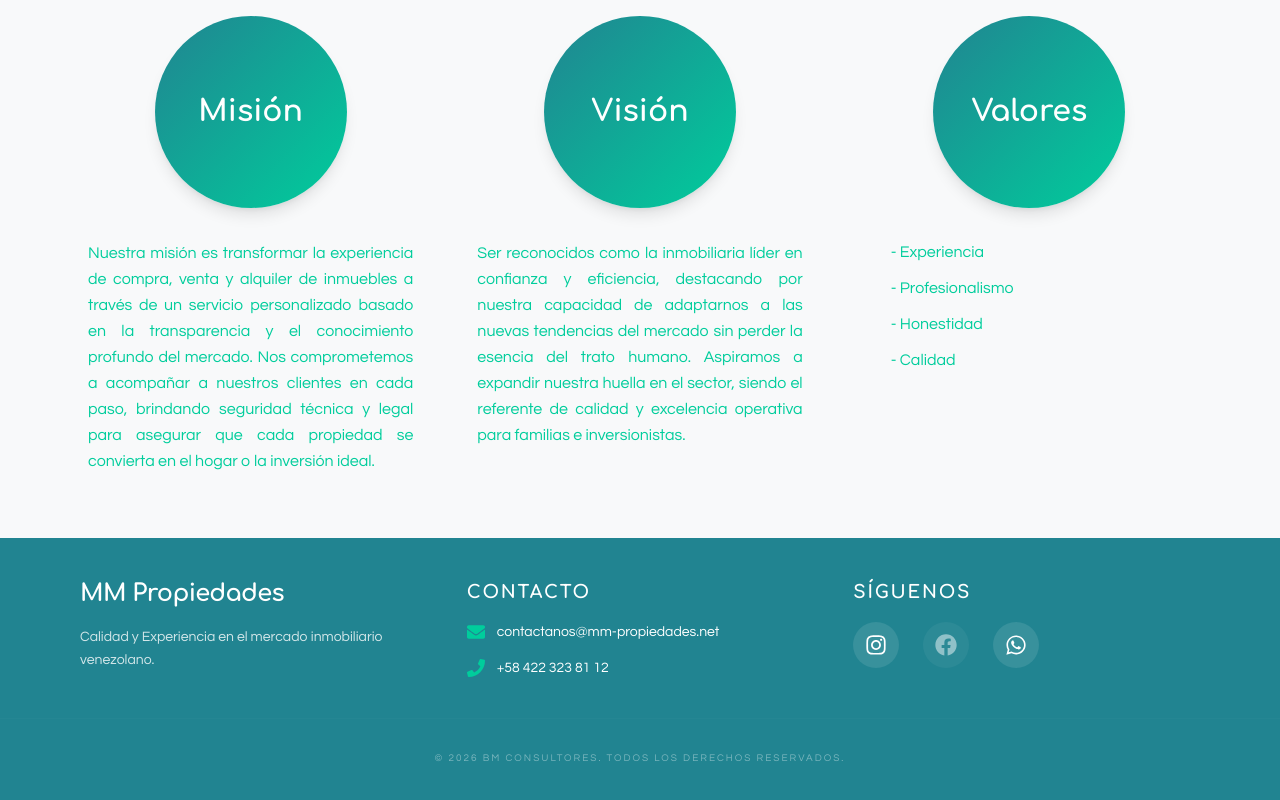
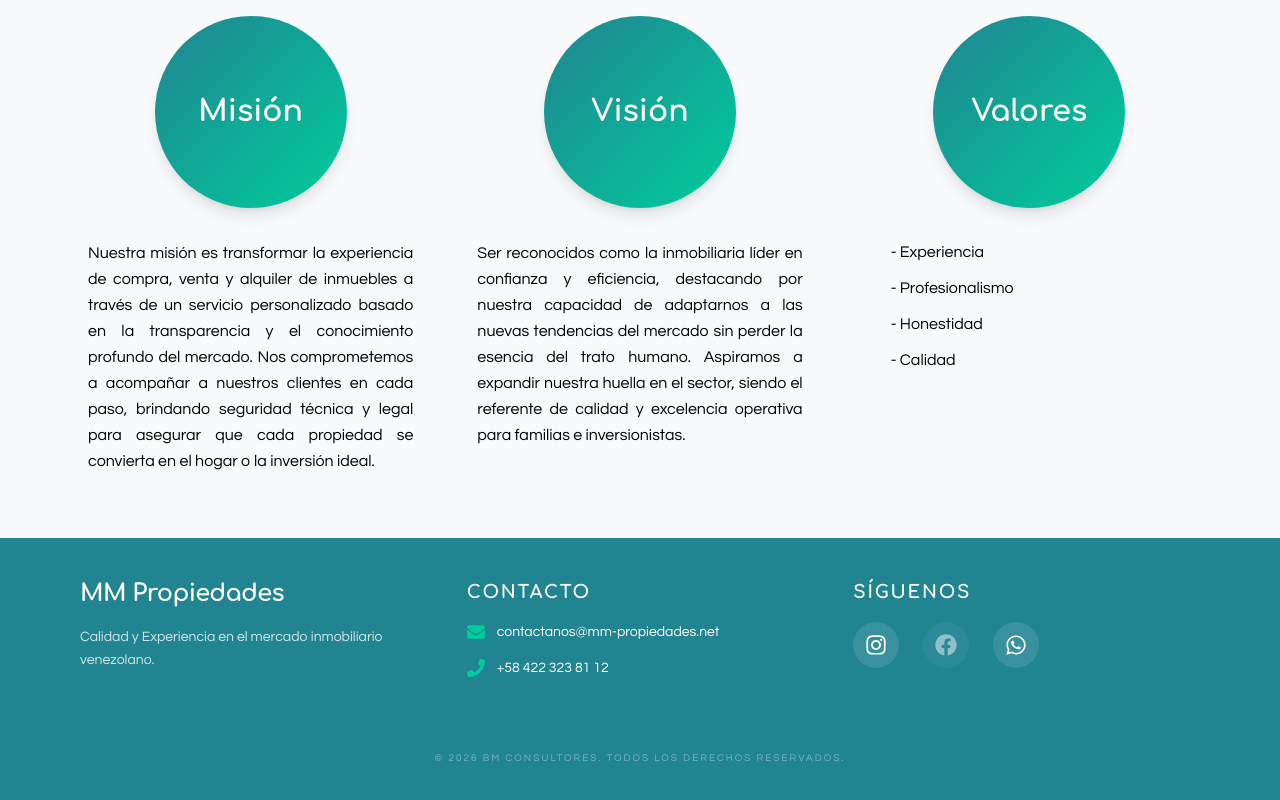
Before and after one commit to mmpropiedades/web-mm-propiedades, a React (Vite) app: page /nosotros in a window 1280 px wide. Shown: the part 1858-2658 px from the top of the page. Built offline with nearby package versions, Linux system fonts and the light colour scheme.

Commit message:
actualización color texto

```diff
--- a/src/pages/Inicio.jsx
+++ b/src/pages/Inicio.jsx
@@ -76,7 +76,7 @@ export default function Inicio() {
         <div className="w-full h-96 bg-gray-200 flex items-center justify-center rounded-lg shadow-inner mb-6">
           <p className="text-gray-500 font-title">Aquí irá el Carrusel (Lógica React pendiente)</p>
         </div>
-        <h3 className="text-2xl font-title text-brand-subtitle font-bold">Propiedades Destacadas</h3>
+        <h3 className="text-3xl font-title font-bold text-brand-title text-center mb-10">Propiedades Destacadas</h3>
       </section>
 
     </div>
--- a/src/pages/Nosotros.jsx
+++ b/src/pages/Nosotros.jsx
@@ -70,7 +70,7 @@ export default function Nosotros() {
             <div className="w-48 h-48 rounded-full bg-gradient-to-br from-brand-title to-brand-subtitle flex items-center justify-center shadow-lg mb-8 transform hover:scale-105 transition-transform">
               <span className="text-white text-3xl font-title font-bold">Misión</span>
             </div>
-            <p className="text-brand-subtitle text-justify text-base leading-relaxed px-2">
+            <p className="text-black text-justify text-base leading-relaxed px-2">
               Nuestra misión es transformar la experiencia de compra, venta y alquiler de inmuebles a través de un servicio personalizado basado en la transparencia y el conocimiento profundo del mercado. Nos comprometemos a acompañar a nuestros clientes en cada paso, brindando seguridad técnica y legal para asegurar que cada propiedad se convierta en el hogar o la inversión ideal.
             </p>
           </div>
@@ -80,7 +80,7 @@ export default function Nosotros() {
             <div className="w-48 h-48 rounded-full bg-gradient-to-br from-brand-title to-brand-subtitle flex items-center justify-center shadow-lg mb-8 transform hover:scale-105 transition-transform">
               <span className="text-white text-3xl font-title font-bold">Visión</span>
             </div>
-            <p className="text-brand-subtitle text-justify text-base leading-relaxed px-2">
+            <p className="text-black text-justify text-base leading-relaxed px-2">
               Ser reconocidos como la inmobiliaria líder en confianza y eficiencia, destacando por nuestra capacidad de adaptarnos a las nuevas tendencias del mercado sin perder la esencia del trato humano. Aspiramos a expandir nuestra huella en el sector, siendo el referente de calidad y excelencia operativa para familias e inversionistas.
             </p>
           </div>
@@ -90,7 +90,7 @@ export default function Nosotros() {
             <div className="w-48 h-48 rounded-full bg-gradient-to-br from-brand-title to-brand-subtitle flex items-center justify-center shadow-lg mb-8 transform hover:scale-105 transition-transform">
               <span className="text-white text-3xl font-title font-bold">Valores</span>
             </div>
-            <ul className="text-brand-subtitle text-base space-y-3 w-full pl-8 list-square marker:text-brand-title">
+            <ul className="text-black text-base space-y-3 w-full pl-8 list-square marker:text-brand-title">
               <li> - Experiencia</li>
               <li> - Profesionalismo</li>
               <li> - Honestidad</li>
```
